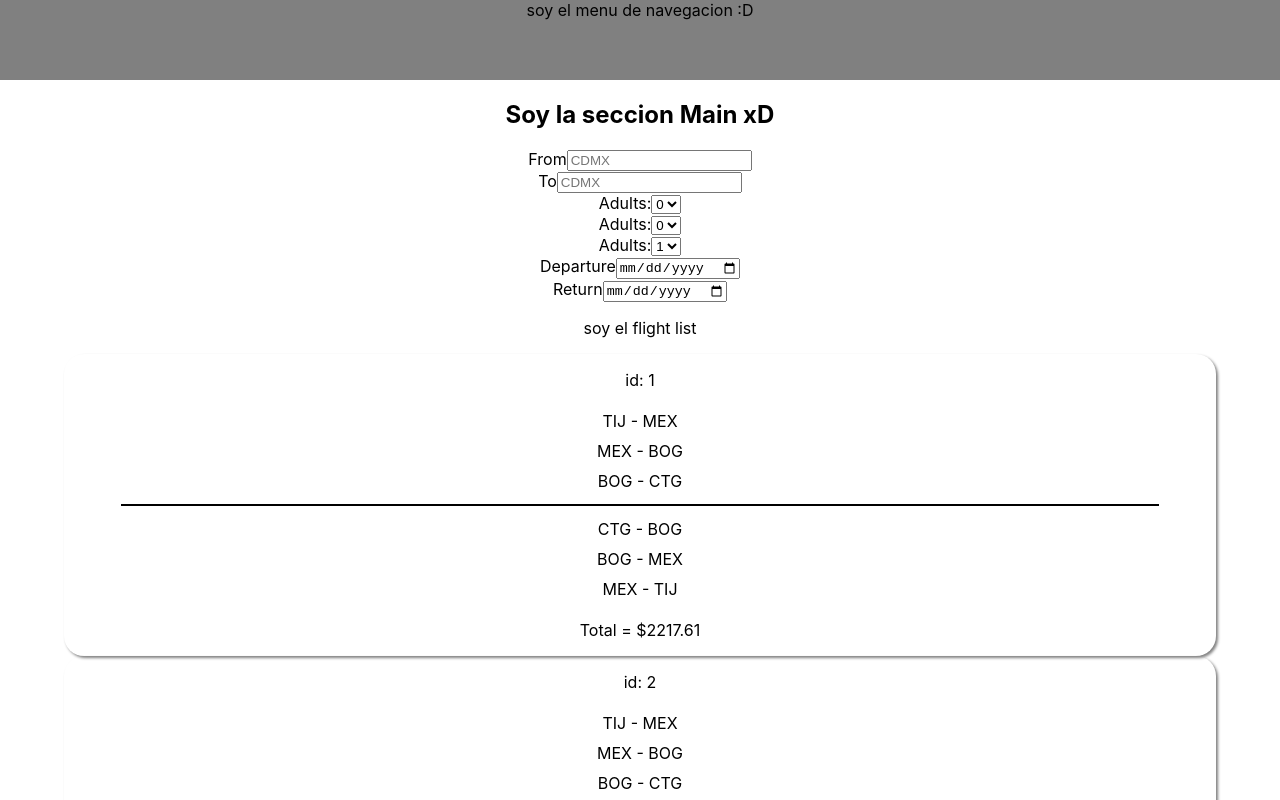
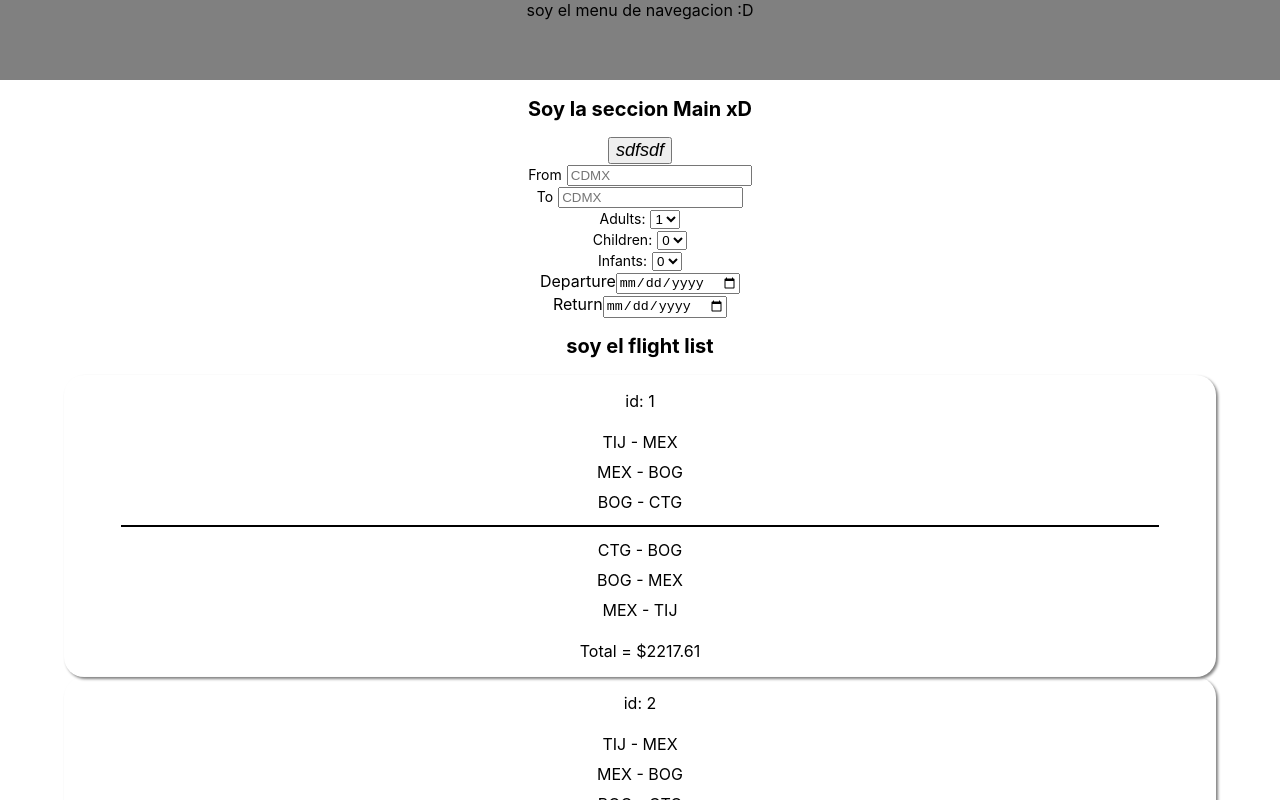
Before and after one commit to aramxD/cf-searchFlight, a React (Vite) app: page / in a window 1280 px wide. Shown: the top 800 px of the page. Built offline with nearby package versions, Linux system fonts and the light colour scheme.

Commit message:
se agregaron componentes de estilo (titulo, subtitlo, parrafo, botones)

```diff
--- a/src/components/Main.jsx
+++ b/src/components/Main.jsx
@@ -1,5 +1,6 @@
 import React from "react";
 import styled from "styled-components";
+import { ButtonPrimary, Title } from "../elements/StyledElements";
 
 
 const Main = ({className, children}) =>{
@@ -7,7 +8,8 @@ const Main = ({className, children}) =>{
     return(
 
     <section className={className}>
-        <h1>Soy la seccion Main xD</h1>
+        <Title>Soy la seccion Main xD</Title>
+        <ButtonPrimary>sdfsdf</ButtonPrimary>
          {children}
     </section>
 
--- a/src/elements/FlightList.jsx
+++ b/src/elements/FlightList.jsx
@@ -2,13 +2,14 @@ import React from "react";
 import styled from "styled-components";
 import vuelos from "../mocks/FlightMocs";
 import CardFlight from "./CardFlight";
+import { Title } from "./StyledElements";
 
 const FlightList = ({ className }) => {
   console.log(vuelos[0].data);
 
   return (
     <div className={className}>
-      <p>soy el flight list</p>
+      <Title>soy el flight list</Title>
 
       <section>
 
--- a/src/elements/SearchForm.jsx
+++ b/src/elements/SearchForm.jsx
@@ -1,24 +1,35 @@
 import React, { useState } from "react";
 import styled from "styled-components";
+import { Label } from "./StyledElements";
 
 const SearchForm = ({ className }) => {
-    const [formValue, setFormValue] = useState('')
+  const [formValue, setFormValue] = useState("");
+
   return (
     <>
-       <form action="">
+      <form action="">
         <div class="flightFormCity">
-          <label for="departure">From</label>
+          <Label for="departure">From</Label>
           <input type="text" placeholder="CDMX" />
         </div>
         <div class="flightFormCity">
-          <label for="departure">To</label>
+          <Label for="departure">To</Label>
           <input type="text" placeholder="CDMX" />
         </div>
 
         <div class="flightFormPeople">
           <div class="optionsAdult">
-            <label for="adults">Adults:</label>
+            <Label for="adults">Adults:</Label>
             <select id="adults" name="adults">
+              <option value="1">1</option>
+              <option value="2">2</option>
+              <option value="3">3</option>
+              <option value="4">4</option>
+            </select>
+          </div>
+          <div class="optionsChildren">
+            <Label for="children">Children:</Label>
+            <select id="children" name="children">
               <option value="0">0</option>
               <option value="1">1</option>
               <option value="2">2</option>
@@ -26,19 +37,10 @@ const SearchForm = ({ className }) => {
               <option value="4">4</option>
             </select>
           </div>
-          <div class="optionsAdult">
-            <label for="adults">Adults:</label>
-            <select id="adults" name="adults">
+          <div class="optionsInfants">
+            <Label for="infants">Infants:</Label>
+            <select id="infants" name="infants">
               <option value="0">0</option>
-              <option value="1">1</option>
-              <option value="2">2</option>
-              <option value="3">3</option>
-              <option value="4">4</option>
-            </select>
-          </div>
-          <div class="optionsAdult">
-            <label for="adults">Adults:</label>
-            <select id="adults" name="adults">
               <option value="1">1</option>
               <option value="2">2</option>
               <option value="3">3</option>
@@ -57,7 +59,7 @@ const SearchForm = ({ className }) => {
             <input type="date" />
           </div>
         </div>
-    </form>
+      </form>
     </>
   );
 };
--- /dev/null
+++ b/src/elements/StyledElements.jsx
@@ -0,0 +1,34 @@
+import styled from "styled-components";
+
+export const Title = styled.h2`
+    font-size:20px;
+
+`
+
+export const Subtitle = styled.h3`
+     font-size:18px;
+     font-style:italic;
+`
+
+export const Paragraph = styled.p`
+     font-size:14px;
+`
+export const Label = styled.label`
+     font-size:14px;
+     margin:0 5px 0 0;
+`
+
+
+export const ButtonPrimary = styled.button`
+     font-size:18px;
+     font-style:italic;
+`
+
+export const ButtonSecondary = styled.button`
+     font-size:18px;
+     font-style:italic;
+`
+export const LinkButton = styled.a`
+     font-size:18px;
+     font-style:italic;
+`
```
